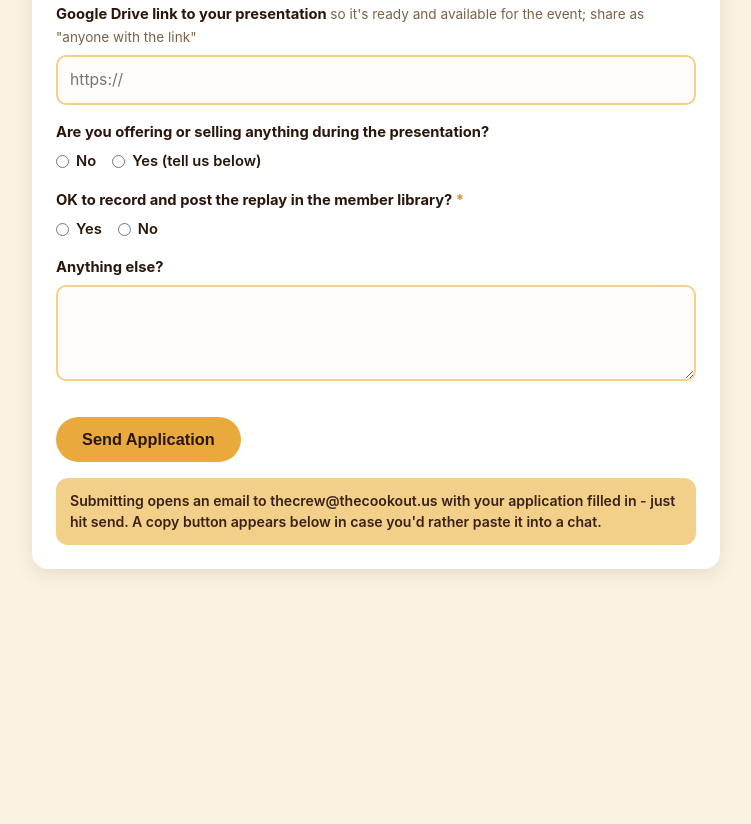
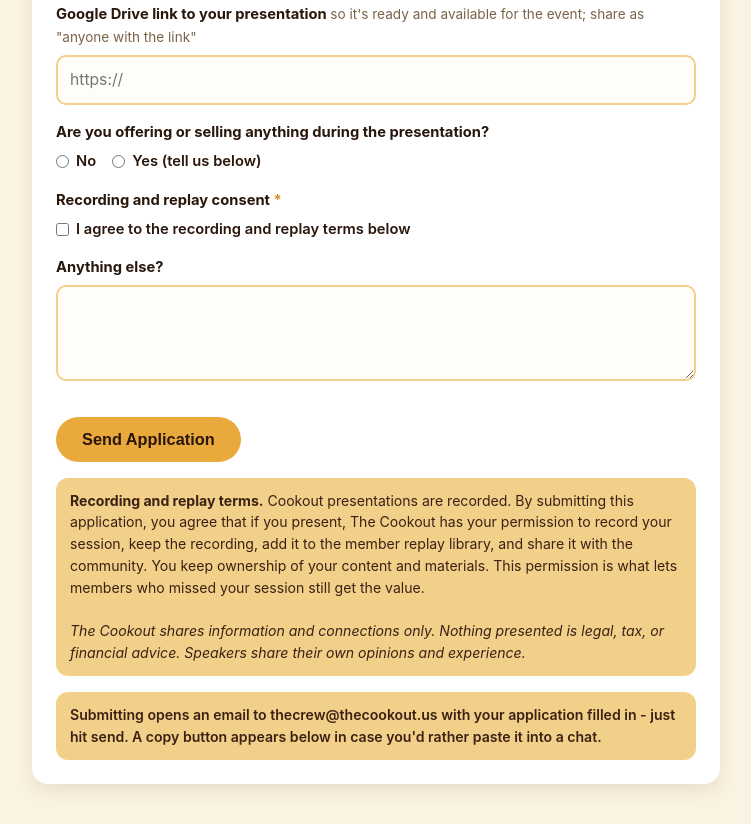
Before and after one commit to tyestuff/thecookout-site, a plain HTML site: page present/index.html in a window 1280 px wide. Shown: the part 1547-2371 px from the top of the page, without its empty margins (264-1015 px from the left). Before the commit the page ends 2156 px from the top, so only its background shows below. Drawn offline with Linux system fonts and the light colour scheme.

Commit message:
Add recording/replay consent terms to speaker application
Co-Authored-By: Claude Fable 5 <noreply@anthropic.com>

```diff
--- a/present/index.html
+++ b/present/index.html
@@ -107,15 +107,15 @@
       <label><input type="radio" name="Pitching" value="No"> No</label>
       <label><input type="radio" name="Pitching" value="Yes"> Yes (tell us below)</label>
     </div>
-    <label>OK to record and post the replay in the member library? <span class="req">*</span></label>
+    <label>Recording and replay consent <span class="req">*</span></label>
     <div class="radio-row">
-      <label><input type="radio" name="Replay consent" value="Yes" required> Yes</label>
-      <label><input type="radio" name="Replay consent" value="No"> No</label>
+      <label><input type="checkbox" name="Replay consent" value="Agreed" required> I agree to the recording and replay terms below</label>
     </div>
     <label>Anything else?</label>
     <textarea name="Notes"></textarea>
   </fieldset>
   <button class="btn" type="submit">Send Application</button>
+  <p class="note" style="font-weight:400"><strong>Recording and replay terms.</strong> Cookout presentations are recorded. By submitting this application, you agree that if you present, The Cookout has your permission to record your session, keep the recording, add it to the member replay library, and share it with the community. You keep ownership of your content and materials. This permission is what lets members who missed your session still get the value.<br><br><em>The Cookout shares information and connections only. Nothing presented is legal, tax, or financial advice. Speakers share their own opinions and experience.</em></p>
   <p class="note">Submitting opens an email to thecrew@thecookout.us with your application filled in - just hit send. A copy button appears below in case you'd rather paste it into a chat.</p>
   <div id="thanks">Got it - your email app should be open. Hit send and leadership will review it.</div>
   <div id="fallback">
```
